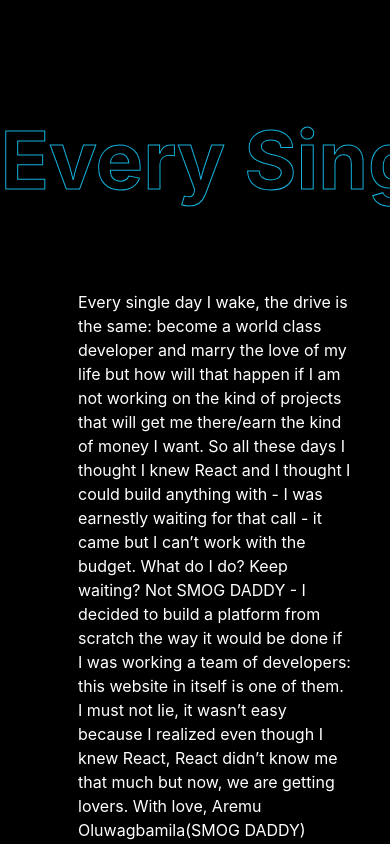
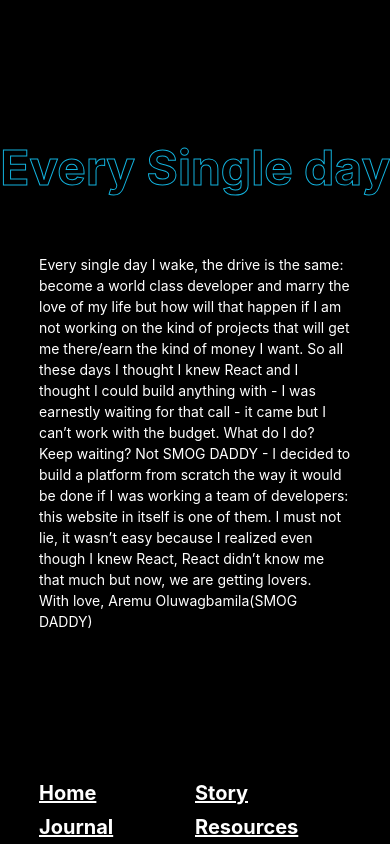
Before and after one commit to aremu-smog/react-august-frontend, a React (Create React App) app: page /story in a window 390 px wide. Shown: the top 844 px of the page. Built offline with nearby package versions, Linux system fonts and the light colour scheme.

Commit message:
Feat: Mobile Responsiveness

```diff
--- a/public/index.html
+++ b/public/index.html
@@ -2,14 +2,14 @@
 <html lang="en">
   <head>
     <meta charset="utf-8" />
-    <link rel="icon" href="%PUBLIC_URL%/favicon.ico" />
+    <!-- <link rel="icon" href="%PUBLIC_URL%/favicon.ico" /> -->
     <meta name="viewport" content="width=device-width, initial-scale=1" />
     <meta name="theme-color" content="#000000" />
     <meta
       name="description"
-      content="Web site created using create-react-app"
+      content="This was my attempt to write ReactJS everyday for 31days in the month of August 2020"
     />
-    <link rel="apple-touch-icon" href="%PUBLIC_URL%/logo192.png" />
+    <!-- <link rel="apple-touch-icon" href="%PUBLIC_URL%/logo192.png" /> -->
     <!--
       manifest.json provides metadata used when your web app is installed on a
       user's mobile device or desktop. See https://developers.google.com/web/fundamentals/web-app-manifest/
--- a/src/landing/Home.js
+++ b/src/landing/Home.js
@@ -3,7 +3,7 @@ import Heading from './components/Heading'
 
 const Home = () => {
     return(
-        <div>
+        <div className="intro">
             <Heading solidText="I Knew React but" outlineText=" React didn't know me" />
             <Heading solidText="Everyday in August" outlineText=" 8:00PM - 9:00PM" reverse="reverse" />
             <Heading solidText="React didn't know me but" outlineText=" I knew React" />
--- a/src/landing/Journal.js
+++ b/src/landing/Journal.js
@@ -56,7 +56,7 @@ const Journal = () => {
 
 
     return(
-        <div>
+        <div className="intro">
             <Heading solidText="The Daily Gbas Gbos " outlineText="of React August" />
             <Heading solidText="The Winnings are not " outlineText="also left out" reverse="reverse" />
             <div className="container">
--- a/src/landing/Resources.js
+++ b/src/landing/Resources.js
@@ -24,7 +24,7 @@ const Resources = () => {
     }, [])
     const allResources = resources.map(resource => <Resource key={resource.id} name={resource.name} url={resource.link}  />)
     return(
-        <div>
+        <div className="intro">
             <Heading solidText="Resources I used for" outlineText="React August" />
             <Heading solidText="List of Solutions  " outlineText="to problems encountered " reverse="reverse"/>
             <div className="container">
--- a/src/landing/Story.js
+++ b/src/landing/Story.js
@@ -2,16 +2,21 @@ import React from 'react'
 import Heading from './components/Heading'
 const Story = () => {
     return(
-        <div>
+        <div className="intro">
             <Heading solidText="This is the Story of" outlineText="React August" />
             <Heading solidText="Write ReactJS " outlineText="Every Single day " reverse="reverse"/>
             <div className="container">
                 <div className="inner">
                     <p>
-                    Every single day I wake, the drive is the same: become a world class developer and marry the love of my life but how will that happen if I am not working on the kind of projects that will get me there/earn the kind of money I want. So all these days I thought I knew React and I thought I could build anything with - I was earnestly waiting for that call - it came but I can’t work with the budget. What do I do? Keep waiting? Not SMOG DADDY - I decided to build a platform from scratch the way it would be done if I was working a team of developers: this website in itself is one of them. I must not lie, it wasn’t easy because I realized even though I knew React, React didn’t know me that much but now, we are getting lovers.
-
-With love,
-Aremu Oluwagbamila(SMOG DADDY)
+                    Every single day I wake, the drive is the same: become a world class developer and marry
+                    the love of my life but how will that happen if I am not working on the kind of projects
+                    that will get me there/earn the kind of money I want. So all these days I thought I knew
+                    React and I thought I could build anything with - I was earnestly waiting for that call -
+                    it came but I can’t work with the budget. What do I do? Keep waiting? Not SMOG DADDY -
+                    I decided to build a platform from scratch the way it would be done if I was working a
+                    team of developers: this website in itself is one of them. I must not lie, it wasn’t easy
+                    because I realized even though I knew React, React didn’t know me that much but now, we
+                    are getting lovers.<br />With love, Aremu Oluwagbamila(SMOG DADDY)
                     </p>
                 </div>
             </div>
--- a/src/landing/landing.css
+++ b/src/landing/landing.css
@@ -222,4 +222,35 @@
     opacity: 0.7;
   }
 }
+
+@media screen and (max-width: 468px) {
+  .landing p {
+    font-size: 14px;
+  }
+  .landing .intro {
+    padding: 10vh 0;
+  }
+  .landing .scroll-text {
+    min-height: 60px;
+  }
+  .landing .scroll-text h1 {
+    font-size: 3em;
+  }
+  .landing .container, .landing .navigation {
+    padding-left: 10%;
+  }
+  .landing .container .inner .link, .landing .navigation .inner .link {
+    font-size: 1.25em;
+    width: 50%;
+  }
+  .landing .container .inner .link {
+    width: 100%;
+  }
+  .landing .message h2 {
+    font-size: 1.5em;
+  }
+  .landing .message h2 .outline {
+    -webkit-text-stroke-width: 0.3px;
+  }
+}
 /*# sourceMappingURL=landing.css.map */
--- a/src/landing/landing.scss
+++ b/src/landing/landing.scss
@@ -165,3 +165,36 @@ $light-blue: #12B2DD;
 }
 
 }
+
+@media screen  and (max-width: 468px){
+    .landing{
+        p{
+            font-size: 14px;
+        }
+        .intro{
+            padding: 10vh 0;
+        }
+        .scroll-text{
+            min-height: 60px;
+            h1{
+                font-size: 3em;
+            }
+        }
+        .container, .navigation{
+            padding-left:10%;
+            .inner{
+                .link{
+                    font-size: 1.25em;
+                    width: 50%;
+                }
+            }
+        }
+        .container .inner .link{ width: 100%}
+        .message{h2{
+            font-size: 1.5em;
+            .outline{
+                -webkit-text-stroke-width: 0.3px;
+            }
+        }}
+    }
+}
```
Also changed, not shown: 1 other file (tests, documents, lock files or other folders).
